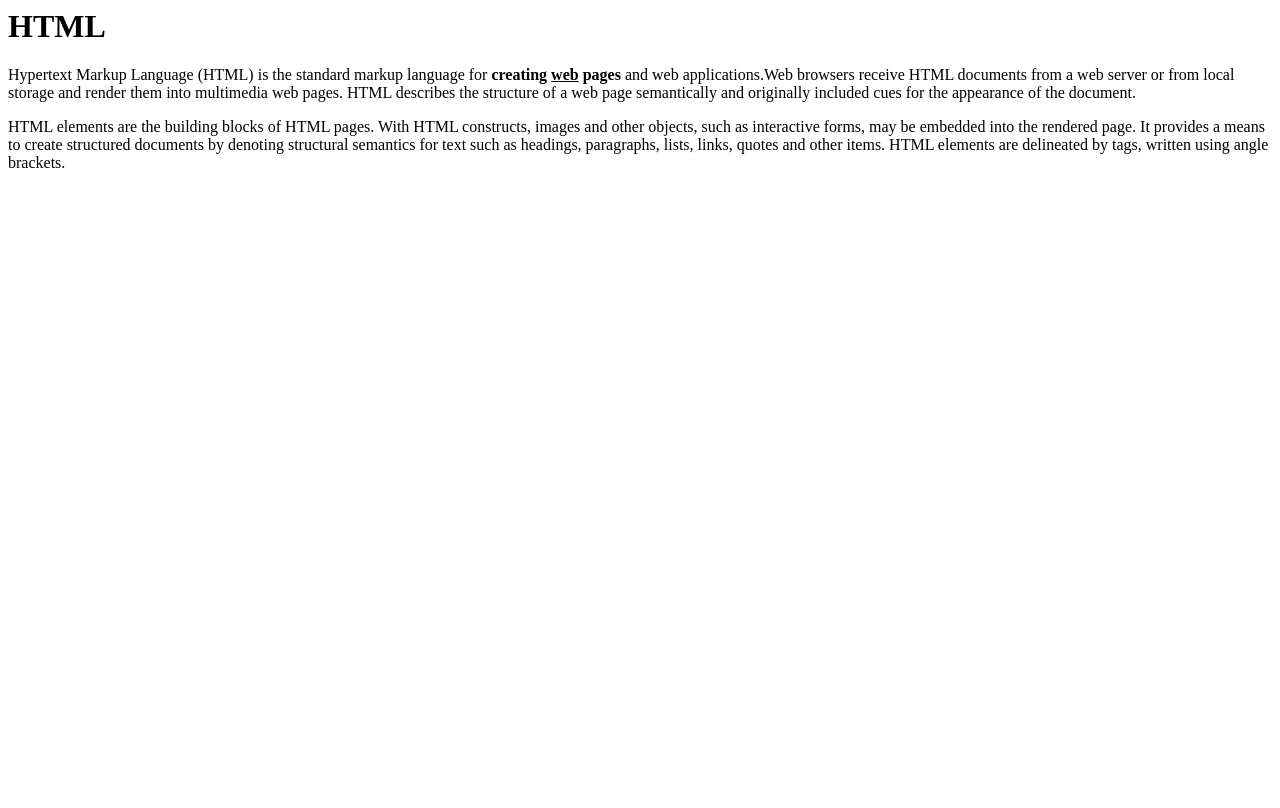
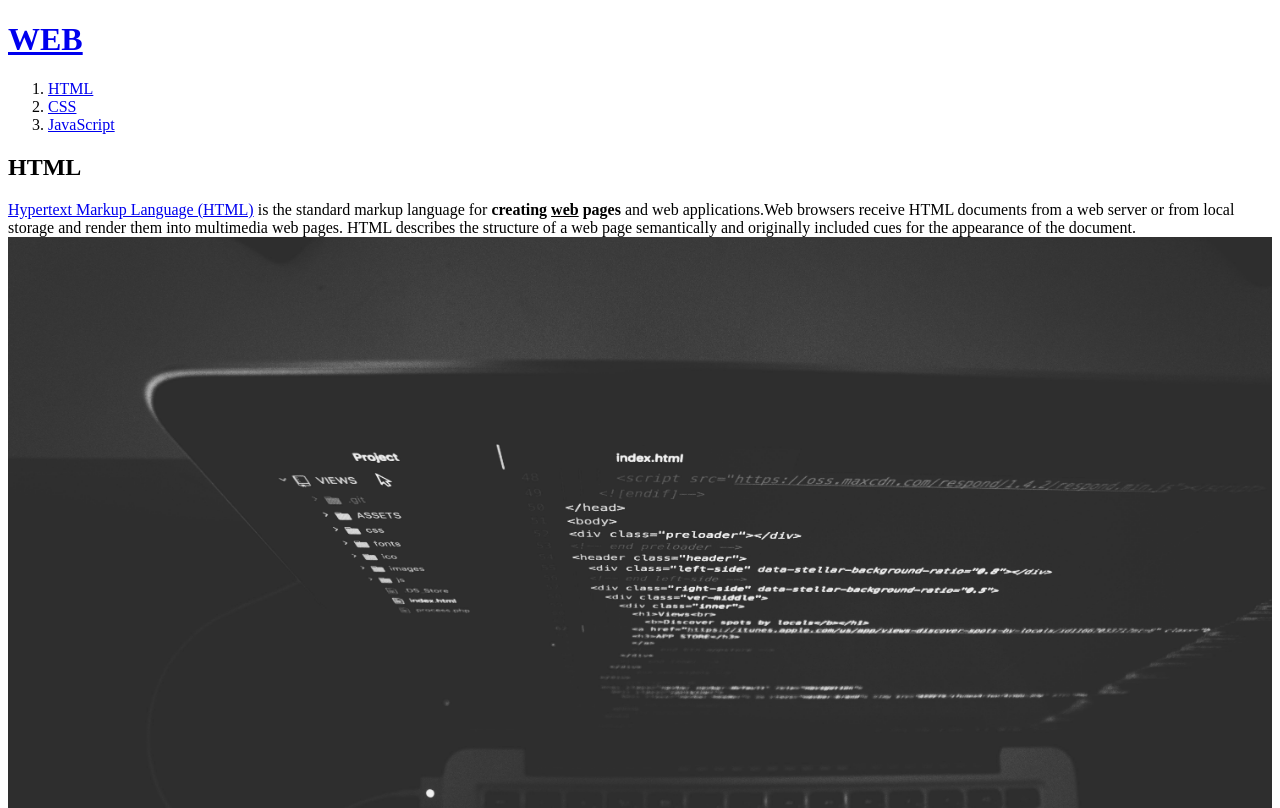
Before and after one commit to ahrimjang/web1, a plain HTML site: page 1.html in a window 1280 px wide. Shown: the top 808 px of the page. Drawn offline with Linux system fonts and the light colour scheme.

Commit message:
Add files via upload

```diff
--- a/1.html
+++ b/1.html
@@ -1,2 +1,19 @@
-<h1>HTML</h1>
-<p>Hypertext Markup Language (HTML) is the standard markup language for <strong>creating <u>web</u> pages</strong> and web applications.Web browsers receive HTML documents from a web server or from local storage and render them into multimedia web pages. HTML describes the structure of a web page semantically and originally included cues for the appearance of the document.</p><p>HTML elements are the building blocks of HTML pages. With HTML constructs, images and other objects, such as interactive forms, may be embedded into the rendered page. It provides a means to create structured documents by denoting structural semantics for text such as headings, paragraphs, lists, links, quotes and other items. HTML elements are delineated by tags, written using angle brackets. </p>
+<!doctype html>
+<html>
+<head>
+  <title>WEB1 - html</title>
+  <meta charset="utf-8">
+</head>
+<body>
+  <h1><a href="index.html">WEB</a></h1>
+  <ol>
+    <li><a href="1.html">HTML</a></li>
+    <li><a href="2.html">CSS</a></li>
+    <li><a href="3.html">JavaScript</a></li>
+  </ol>
+  <h2>HTML</h2>
+  <p><a href="https://www.w3.org/TR/html5/" target="_blank" title="html5 speicification">Hypertext Markup Language (HTML)</a> is the standard markup language for <strong>creating <u>web</u> pages</strong> and web applications.Web browsers receive HTML documents from a web server or from local storage and render them into multimedia web pages. HTML describes the structure of a web page semantically and originally included cues for the appearance of the document.
+   <img src="coding.jpg" width="100%"></p><p style="margin-top:45px;">HTML elements are the building blocks of HTML pages. With HTML constructs, images and other objects, such as interactive forms, may be embedded into the rendered page. It provides a means to create structured documents by denoting structural semantics for text such as headings, paragraphs, lists, links, quotes and other items. HTML elements are delineated by tags, written using angle brackets.
+  </p>
+</body>
+</html>
```
Also changed, not shown: 2.html (added, +19 -0 lines), 3.html (added, +19 -0 lines), index.html (added, +18 -0 lines), coding.jpg (added).
